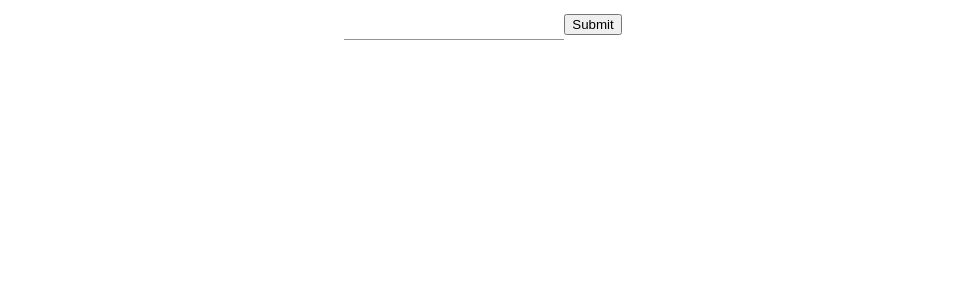
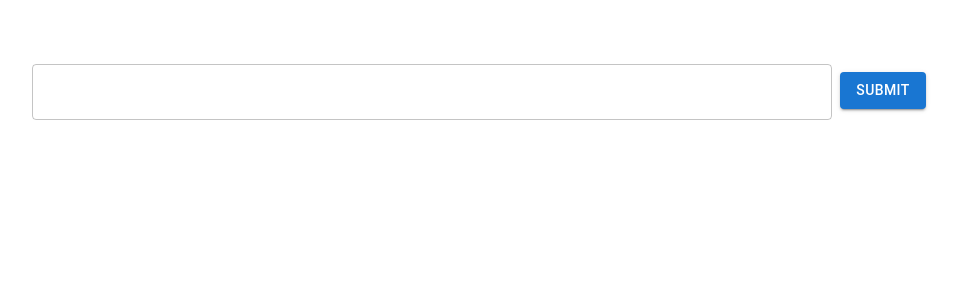
Before and after one commit to knoxrm/react-todolist, a React (Create React App) app: page / in a window 1280 px wide. Shown: the top 300 px of the page, without its empty margins (157-1115 px from the left). Built offline with nearby package versions, Linux system fonts and the light colour scheme.

Commit message:
fixed some issues but the still fully fixed

```diff
--- a/package.json
+++ b/package.json
@@ -3,7 +3,9 @@
   "version": "0.1.0",
   "private": true,
   "dependencies": {
-    "@material-ui/core": "^4.12.3",
+    "@emotion/react": "^11.7.0",
+    "@emotion/styled": "^11.6.0",
+    "@mui/material": "^5.2.3",
     "@testing-library/jest-dom": "^5.14.1",
     "@testing-library/react": "^11.2.7",
     "@testing-library/user-event": "^12.8.3",
--- a/src/App.js
+++ b/src/App.js
@@ -1,6 +1,6 @@
 import React from 'react';
 import Todo from './Todo'
-import * as Mui from '@material-ui/core'
+import * as Mui from '@mui/material'
 
 function App() {
   return (
--- a/src/Todo.js
+++ b/src/Todo.js
@@ -1,8 +1,7 @@
 import React, { Component } from 'react'
 import TodoItemList from './TodoItemList'
 import { v4 as uuidv4 } from "uuid"
-import * as Mui from '@material-ui/core'
-
+import { Container, Button, TextField, Box} from '@mui/material'
 
 class Todo extends Component {
     constructor(props) {
@@ -59,33 +58,39 @@ class Todo extends Component {
     }
 
 
+
     render() {
         return (
             <div>
-                <container fixed>
-                <div>
-                    <Mui.FormLabel onSubmit={this.handleElementSubmit}>
-                        <Mui.Grid
-                          container
-                          direction="row"
-                          justifyContent="center"
-                          alignItems="center"
-                        >
-                            <label>
-                                { /* <input type="text" name={this.state.element} onChange={this.handleElementChange} /> */}
-                                    <Mui.TextField id="standard-basic" justify=""onChange={this.handleElementChange}/>
-                            </label>
-                            <input type="submit" value="Submit" />
-                        </Mui.Grid>
-                    </Mui.FormLabel>
+                <Container fixed>
+                <div classname="box">
+                    <Box sx={{mt:"4rem"}}
+                        component="form"
+                        noValidate
+                        autoComplete="off"
+                        display="flex"
+                        justifyContent="center"
+                        alignItems="center"
+                    >
+                        <div className="alignment">
+                            <div>
+                                <TextField id="standard-basic" style = {{width: "50rem"}} onChange={this.handleElementChange}/>
+                            </div>
+                            <div className="button-padding">
+                                <Button variant="contained" onClick={this.handleElementSubmit}>
+                                    Submit
+                                </Button>
+                            </div>
+                        </div>
+                    </Box>
                 </div>
                 <div>
                     <TodoItemList List={this.state.TodoList}
-                    changeCheckboxProp={this.changeCheckbox}
-                    putStrikeThroughProp={this.putStrikeThrough}
+                        changeCheckboxProp={this.changeCheckbox}
+                        putStrikeThroughProp={this.putStrikeThrough}
                     />
                 </div>
-                </container>
+                </Container>
             </div>
         )
     }
--- a/src/TodoItemList.js
+++ b/src/TodoItemList.js
@@ -1,4 +1,6 @@
 import React, { Component } from 'react'
+import Grid from '@mui/material/Grid'
+import Checkbox from '@mui/material/Checkbox'
 
 class TodoItemList extends Component {
     constructor(props) {
@@ -13,11 +15,15 @@ class TodoItemList extends Component {
             <div>
                 {this.props.List.map(item => (
                     <div key={item.id}>
-                        <input type="checkbox"
-                            checked={item.completed}
-                            onChange={() => {this.props.changeCheckboxProp(item.id)}}
-                        />
-                        {this.props.putStrikeThroughProp(item)}
+                        <Grid container justifyContent="center">
+                            <Grid item xs={4}>
+                                <Checkbox
+                                    checked={item.completed}
+                                    onChange={() => {this.props.changeCheckboxProp(item.id)}}
+                                />
+                                {this.props.putStrikeThroughProp(item)}
+                            </Grid>
+                        </Grid>
                     </div>
                 ))}
             </div>
--- a/src/index.js
+++ b/src/index.js
@@ -1,5 +1,6 @@
 import React from 'react';
 import ReactDOM from 'react-dom';
+import './styles.css'
 import App from './App';
 import reportWebVitals from './reportWebVitals';
 
--- /dev/null
+++ b/src/styles.css
@@ -0,0 +1,8 @@
+.alignment {
+    display:flex;
+    flex-direction: row;
+}
+
+.button-padding {
+    padding: 0.5rem;
+}
```
Also changed, not shown: 1 other file (tests, documents, lock files or other folders).
